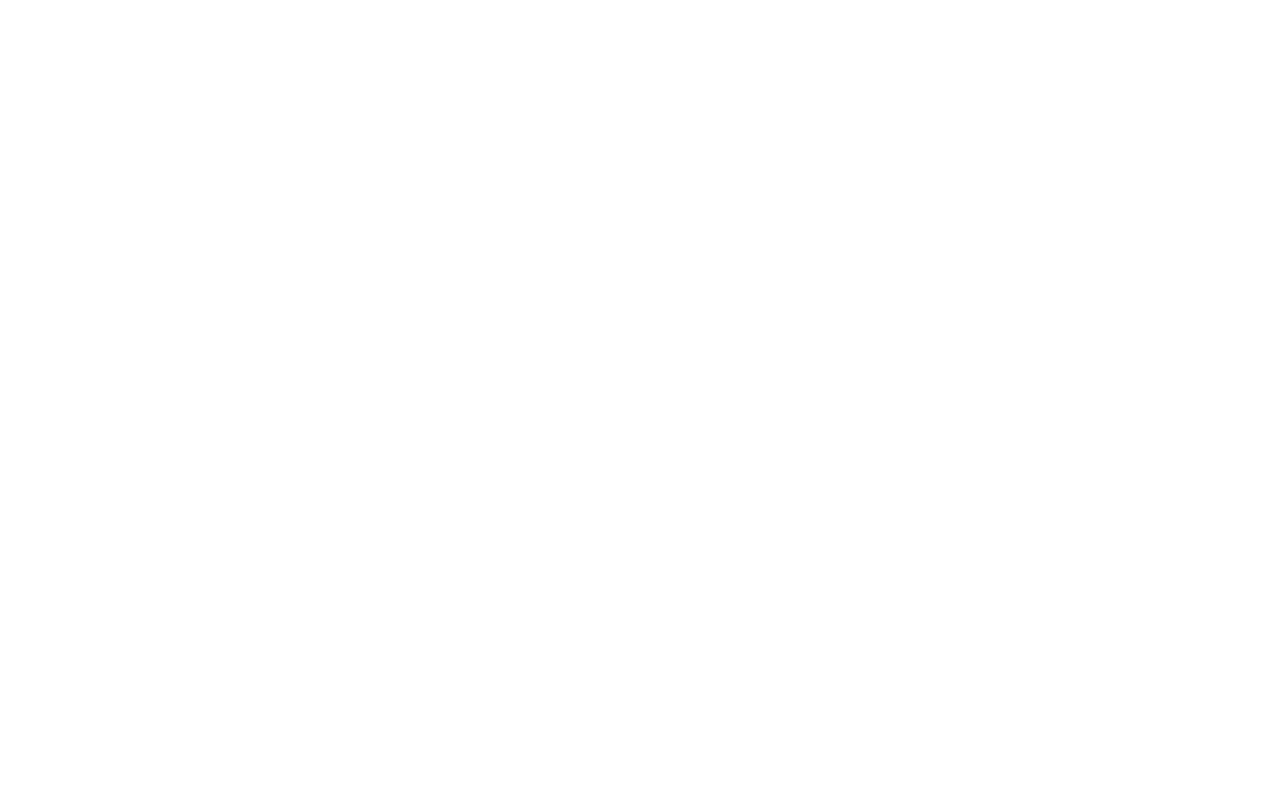
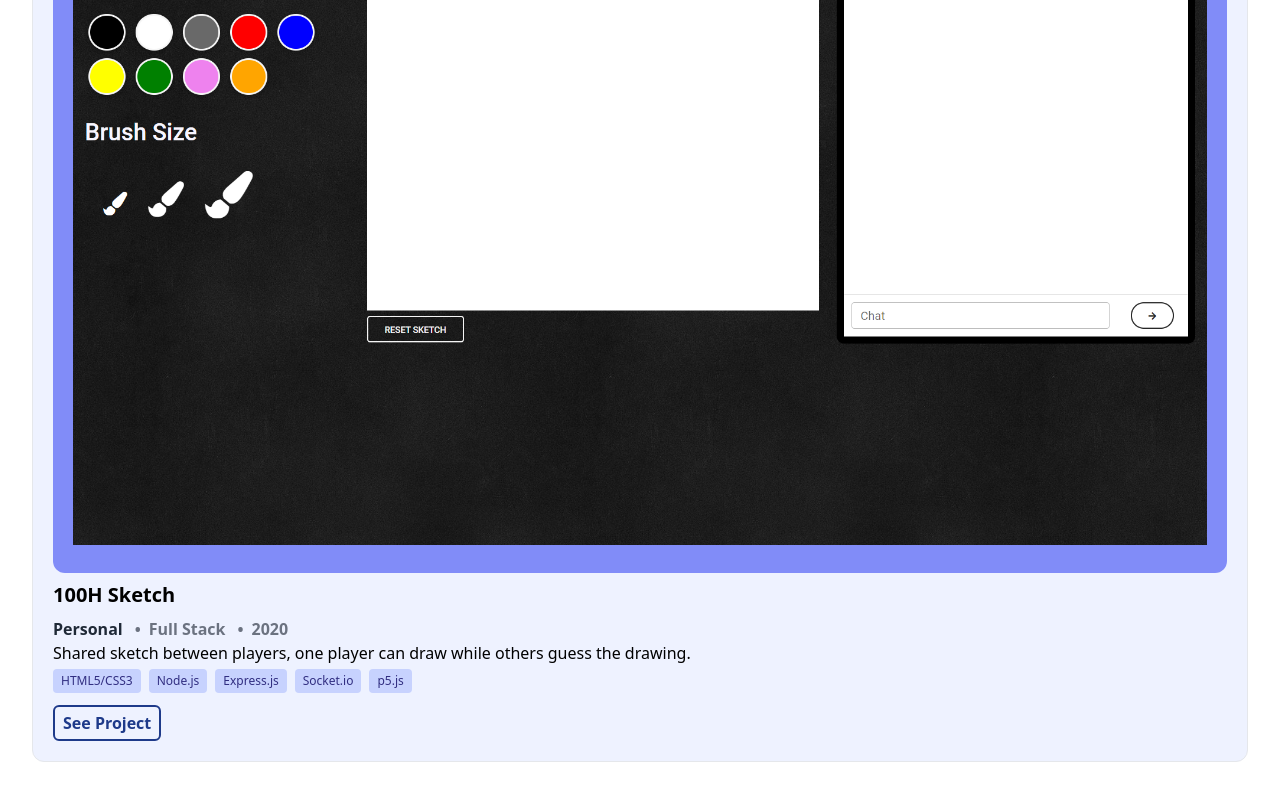
Before and after one commit to omar-labana/old-portfolio, a Vue app: page / in a window 1280 px wide. Shown: the part 844-1644 px from the top of the page. Before the commit the page ends 800 px from the top, so only its background shows below. Built offline with nearby package versions, Linux system fonts and the light colour scheme.

Commit message:
Add one static project

```diff
--- a/src/App.vue
+++ b/src/App.vue
@@ -1,9 +1,11 @@
 <template>
   <Header />
   <Hero />
+  <Projects />
 </template>
 
 <script setup>
 import Header from "./components/Header.vue";
 import Hero from "./components/Hero.vue";
+import Projects from "./components/Projects.vue";
 </script>
--- /dev/null
+++ b/src/components/Projects.vue
@@ -0,0 +1,41 @@
+<template>
+  <section class="max-w-7xl mx-auto px-2 sm:px-6 lg:px-8">
+    <h2 class="text-4xl font-semibold">Projects</h2>
+    <!-- Cards -->
+    <div class="my-20 bg-indigo-50 border rounded-xl p-5 ">
+      <!-- Image -->
+      <div class="px-5 py-7 rounded-xl bg-indigo-400">
+        <img src="../assets/100H.png" alt="" class="">
+      </div>
+      <!-- Description -->
+      <div>
+        <h3 class="text-xl font-bold my-2">100H Sketch</h3>
+      <ul class="flex  font-semibold text-gray-500">
+        <li class="mr-3 text-gray-800">Personal</li>
+        <li class="mr-2 ">•</li>
+        <li class="mr-3 ">Full Stack</li>
+        <li class="mr-2 ">•</li>
+        <li>2020</li>
+      </ul>
+      <p>Shared sketch between players, one player can draw while others guess the drawing.</p>
+      <ul class="flex flex-wrap text-indigo-900 items-center text-xs">
+        <li class="mr-2 bg-indigo-200 px-2 py-1 my-1 rounded">HTML5/CSS3</li>
+        <li class="mr-2 bg-indigo-200 px-2 py-1 my-1 rounded">Node.js</li>
+        <li class="mr-2 bg-indigo-200 px-2 py-1 my-1 rounded">Express.js</li>
+        <li class="mr-2 bg-indigo-200 px-2 py-1 my-1 rounded">Socket.io</li>
+        <li class="mr-2 bg-indigo-200 px-2 py-1 my-1 rounded">p5.js</li>
+      </ul>
+      <button class="px-2 py-1 mt-2 border-2 border-blue-900 rounded-md  text-blue-900 font-semibold">See Project</button>
+      </div>
+    </div>
+  </section>
+</template>
+
+<script>
+const projects = [
+
+]
+export default {
+
+}
+</script>
```
Also changed, not shown: src/assets/100H.png (added).
